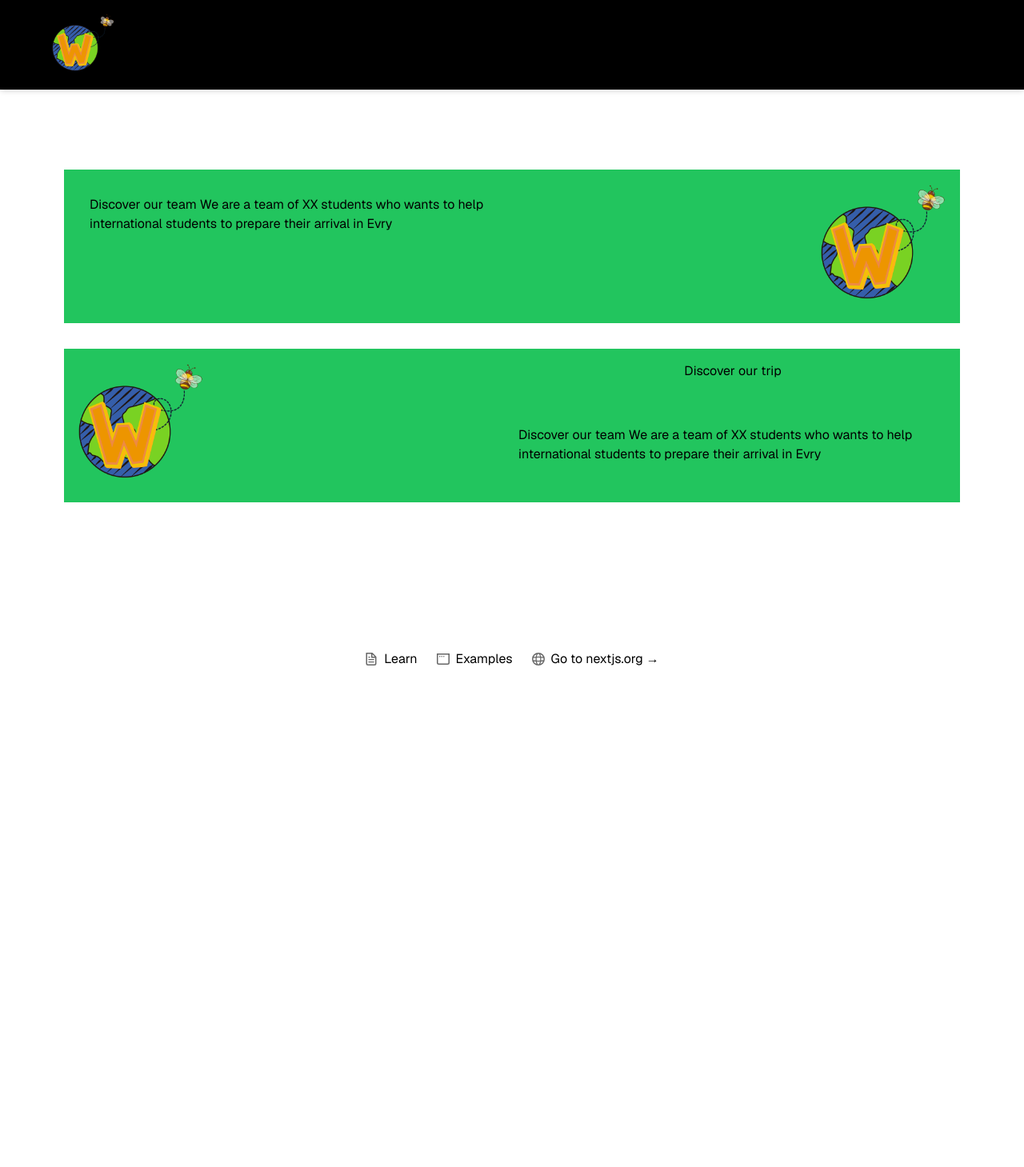
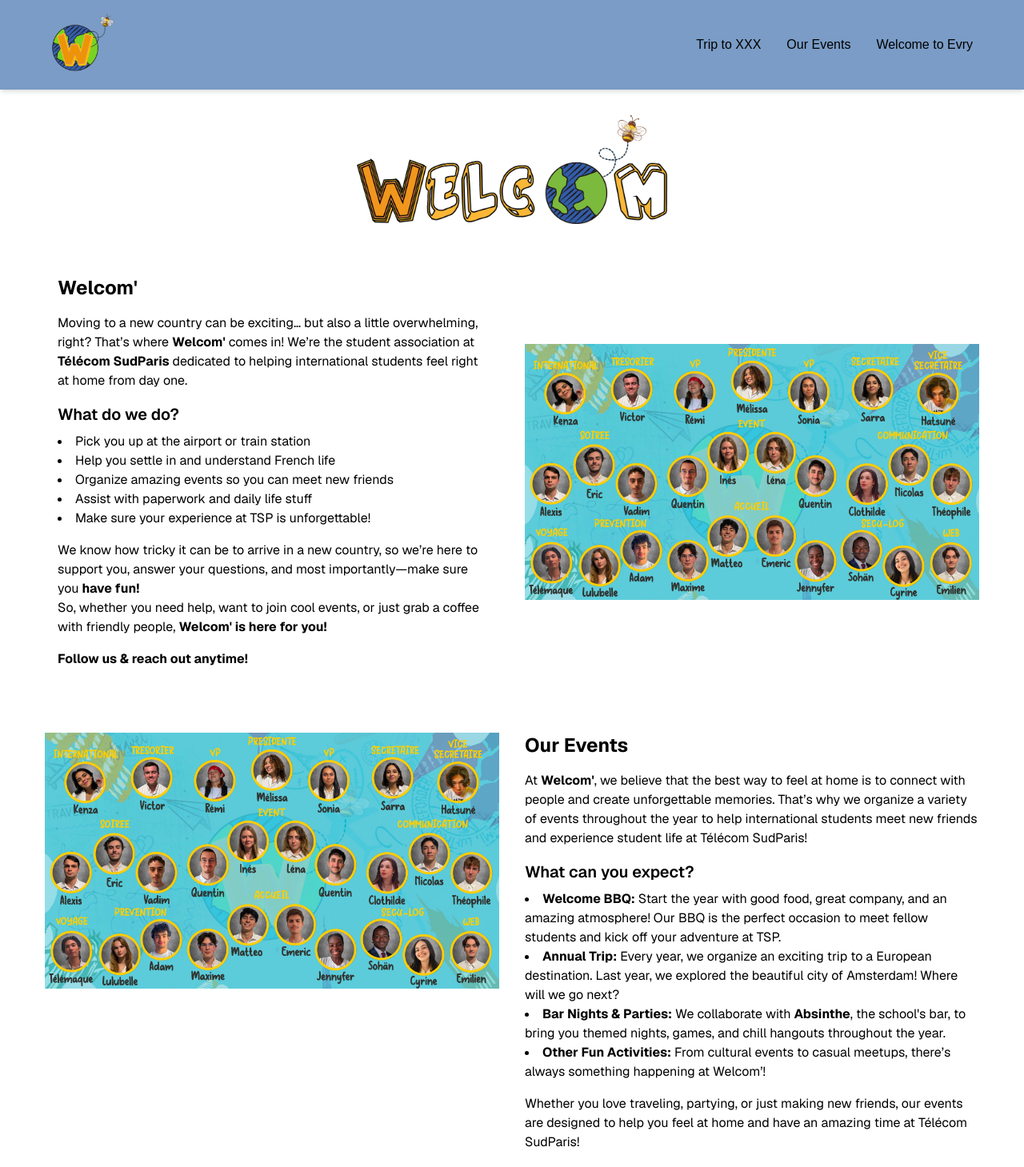
Before and after one commit to tjemilz/site-welcom, a Next.js app: page / in a window 1280 px wide. Shown: the top 1459 px of the page at 80% size. Before the commit the page ends 912 px from the top, so only its background shows below. Built offline with nearby package versions, Linux system fonts and the light colour scheme.

Commit message:
Mise en place du squelette du site avec 3 pages

```diff
--- /dev/null
+++ b/app/components/Footer.jsx
@@ -0,0 +1,11 @@
+import React from 'react';
+
+const Footer = () => {
+  return (
+    <footer className="flex items-center justify-center p-4 bg-gray-800 text-white">
+      <p>&copy; Association Welcom' 2025. Site créé par Emilien. Tous droits réservés.</p>
+    </footer>
+  );
+};
+
+export default Footer;
--- a/app/components/navigation/Navbar.jsx
+++ b/app/components/navigation/Navbar.jsx
@@ -9,7 +9,7 @@
   const [isOpen, setIsOpen] = useState(false);
 
 return (
-    <nav className="flex items-center justify-between p-4 px-16 bg-black shadow-md">
+    <nav className="flex items-center justify-between p-4 px-16 shadow-md" style={{ backgroundColor: '#7a9cc6' }}>
         <div className="flex items-center">
             <a href="/">
             <Image
@@ -19,10 +19,10 @@
             />
             </a>
         </div>
-      <div className="hidden md:flex space-x-4">
-        <NavLink href="/">Our Team</NavLink>
+        <div className="hidden md:flex space-x-8">
+            <NavLink href="/payment">Trip to XXX</NavLink>
             <NavLink href="/events">Our Events</NavLink>
-        <NavLink href="/">Welcome to Evry</NavLink>
+            <NavLink href="/welcoming">Welcome to Evry</NavLink>
         </div>
         <div className="md:hidden">
             <button onClick={() => setIsOpen(!isOpen)} className="text-gray-800">
@@ -31,14 +31,14 @@
         </div>
         {/* Mobile Menu */}
         {isOpen && (
-        <div className="md:hidden flex flex-col mt-4 space-y-2 bg-gray-100 p-4">
-          <NavLink href="/our-team" onClick={() => setIsOpen(false)}>
-            Our Team
+            <div className="md:hidden flex flex-col mt-4 space-y-2 bg-gray-100 p-4 absolute top-16 left-0 right-0 z-50">
+                <NavLink href="/payment" onClick={() => setIsOpen(false)}>
+                    Trip to XXX
                 </NavLink>
-          <NavLink href="/our-events" onClick={() => setIsOpen(false)}>
+                <NavLink href="/events" onClick={() => setIsOpen(false)}>
                     Our Events
                 </NavLink>
-          <NavLink href="/welcome-to-evry" onClick={() => setIsOpen(false)}>
+                <NavLink href="/welcoming" onClick={() => setIsOpen(false)}>
                     Welcome to Evry
                 </NavLink>
             </div>
@@ -51,7 +51,7 @@
 const NavLink = ({ href, children, onClick }) => (
     <Link
         href={href}
-    className="text-white-700 hover:text-blue-600 transition font-medium"
+        className="text-black hover:text-[#fffd98] transition font-medium"
         onClick={onClick}
     >
         {children}
--- a/app/events/page.js
+++ b/app/events/page.js
@@ -2,24 +2,44 @@
 
 const EventsPage = () => {
     return (
-        <div>
-            <h1>Nos Événements</h1>
+        <section className="max-w-3xl mx-auto p-6 bg-white rounded-lg shadow-lg m-6">
+  <h1 className="text-3xl font-bold text-center mb-6 text-black">Welcom' Events</h1>
 
-            <section>
-                <h2>Animation Saint Valentin</h2>
-                <p>Description de l'événement Animation Saint Valentin.</p>
-            </section>
+  <p className="mb-4 text-lg text-gray-700">
+    At <strong>Welcom'</strong>, we believe that meeting new people and enjoying unforgettable moments
+    is the best way to settle in! That’s why we organize amazing events throughout the year
+    to help international students connect, have fun, and experience student life at TSP.
+  </p>
 
-            <section>
-                <h2>Voyage à Amsterdam</h2>
-                <p>Description de l'événement Voyage à Amsterdam.</p>
-            </section>
+  <h3 className="text-2xl font-semibold mb-3 text-green-600">Our Main Events</h3>
 
-            <section>
-                <h2>BBQ de SEI</h2>
-                <p>Description de l'événement BBQ de SEI.</p>
-            </section>
-        </div>
+  <ul className="list-disc list-inside space-y-2 text-gray-800">
+    <li><strong>🔥 Welcome BBQ:</strong> A huge barbecue at the start of the year to meet new people in a chill atmosphere.</li>
+    <li><strong>✈️ International Trip:</strong> Every year, we take you on an epic journey! Last year? <strong>Amsterdam!</strong> Where to next?</li>
+    <li><strong>🎉 Absinthe Nights:</strong> We team up with Absinthe (the school's bar) for themed parties and fun social nights.</li>
+    <li><strong>🍽️ International Dinners:</strong> Discover dishes from all over the world and share a taste of your home country!</li>
+    <li><strong>🎭 Cultural & Game Nights:</strong> Movie nights, quiz games, karaoke… endless ways to have fun!</li>
+  </ul>
+
+  <h3 className="text-2xl font-semibold mb-3 text-green-600">Why Join Our Events?</h3>
+
+  <ul className="list-disc list-inside space-y-2 text-gray-800">
+    <li>Meet students from <strong>all over the world</strong>.</li>
+    <li>Discover new cultures and <strong>share yours</strong>.</li>
+    <li>Enjoy amazing experiences <strong>for free or at a low cost</strong>.</li>
+    <li>Make your year at <strong>TSP unforgettable</strong>!</li>
+  </ul>
+
+  <p className="mt-6 text-lg text-gray-700">
+    Whether you're here for a semester or for years, our events are the perfect way
+    to make friends, have fun, and feel at home at Télécom SudParis.
+  </p>
+
+  <p className="mt-6 text-center text-xl font-semibold text-green-600">
+    Join us & be part of the adventure!
+  </p>
+</section>
+
     );
 };
 
--- a/app/globals.css
+++ b/app/globals.css
@@ -9,7 +9,7 @@
 
 @media (prefers-color-scheme: dark) {
   :root {
-    --background: #a06666;
+    --background: #9fbbcc;
     --foreground: #ededed;
   }
 }
--- a/app/layout.js
+++ b/app/layout.js
@@ -1,6 +1,7 @@
 import { Geist, Geist_Mono } from "next/font/google";
 import "./globals.css";
-import Navbar from "./components/navigation/Navbar.jsx";
+import Navbar from "./components/navigation/Navbar";
+import Footer from "./components/Footer"; // Import du composant Footer
 
 const geistSans = Geist({
   variable: "--font-geist-sans",
@@ -21,10 +22,11 @@
   return (
     <html lang="fr">
       <body
-        className={`${geistSans.variable} ${geistMono.variable} antialiased`}
+        className={`${geistSans.variable} ${geistMono.variable} antialiased min-h-screen flex flex-col`}
       >
         <Navbar />
-        {children}
+        <main className="flex-grow">{children}</main>
+        <Footer className="mt-auto" /> {/* Ajout du composant Footer */}
       </body>
     </html>
   );
--- a/app/page.js
+++ b/app/page.js
@@ -2,90 +2,106 @@
 
 export default function Home() {
   return (
-    <div className="grid grid-rows-[20px_1fr_20px] min-h-screen p-8 pb-20 sm:p-20 font-[family-name:var(--font-geist-sans)]">
+    <div className=" grid grid-rows-[200px_1fr] min-h-screen sm:pt-0 sm:p-10 font-[family-name:var(--font-geist-sans)]">
+      <div className="flex justify-center p-8 row-start-1">
+        <Image
+          src="/welcom.png"
+          alt="Welcom Logo"
+          width={800}
+          height={800}
+          className="object-contain max-w-[300px] sm:max-w-[500px] md:max-w-[700px]"
+        />
+      </div>
+
       <main className="flex flex-col gap-8 row-start-2 items-center sm:items-start">
-        <div className="grid grid-cols-2 gap-4 w-full bg-green-500 p-4"> {/* Ajout de p-4 pour l'espacement */}
+        <div className="grid grid-cols-2 gap-8 w-full p-4">
           <div className="p-4">
-            <p>
-              Discover our team
-              We are a team of XX students who wants to help international students to prepare their arrival in Evry
-            </p>
+            <section>
+              <h1 className="text-2xl font-bold mb-4">Welcom'</h1>
+              <p className="mb-4">
+                Moving to a new country can be exciting… but also a little overwhelming, right?
+                That’s where <strong>Welcom'</strong> comes in! We’re the student association at <strong>Télécom SudParis</strong> dedicated to helping international students feel
+                right at home from day one.
+              </p>
+
+              <h3 className="text-xl font-semibold mb-2">What do we do?</h3>
+              <ul className="list-disc list-inside mb-4">
+                <li>Pick you up at the airport or train station</li>
+                <li>Help you settle in and understand French life</li>
+                <li>Organize amazing events so you can meet new friends</li>
+                <li>Assist with paperwork and daily life stuff</li>
+                <li>Make sure your experience at TSP is unforgettable!</li>
+              </ul>
+
+              <p>
+                We know how tricky it can be to arrive in a new country, so we’re here to support you,
+                answer your questions, and most importantly—make sure you <strong>have fun!</strong>
+              </p>
+
+              <p className="mb-4">
+                So, whether you need help, want to join cool events, or just grab a coffee with
+                friendly people, <strong>Welcom' is here for you!</strong>
+              </p>
+
+              <p ><strong>Follow us & reach out anytime!</strong></p>
+            </section>
           </div>
           <div className="flex justify-end">
             <Image
-              src="/Logo_Welcom.png"
+              src="/orga_welcom.jpeg"
               alt="Welcom Logo"
-              width={160}
-              height={160}
-              className=""
+              width={1000}
+              height={1000}
+              className="object-contain"
             />
           </div>
         </div>
-        <div className="grid grid-cols-2 gap-4 sm:flex-row w-full bg-green-500 p-4"> {/* Ajout de p-4 pour l'espacement */}
+        <div className="grid grid-cols-2 gap-8 sm:flex-row w-full p-4">
           <Image
-            src="/Logo_Welcom.png"
+            src="/orga_welcom.jpeg"
             alt="Welcom Logo"
-            width={160}
-            height={160}
+            width={1000}
+              height={1000}
+            className="object-contain"
           />
           <div className="grid grid-rows-2">
-            <h2 className="text-center">
-              Discover our trip
-            </h2>
-            <p>
-              Discover our team
-              We are a team of XX students who wants to help international students to prepare their arrival in Evry
-            </p>
+          <section>
+            <h1 className="text-2xl font-bold mb-4">Our Events</h1>
+              <p className="mb-4">
+                At <strong>Welcom'</strong>, we believe that the best way to feel at home is to connect with people and create unforgettable memories.
+                That’s why we organize a variety of events throughout the year to help international students meet new friends and experience student life at Télécom SudParis!
+              </p>
+
+              <h3 className="text-xl font-semibold mb-2">What can you expect?</h3>
+              <ul className="list-disc list-inside mb-4">
+                <li>
+                  <strong>Welcome BBQ:</strong> Start the year with good food, great company, and an amazing atmosphere!
+                  Our BBQ is the perfect occasion to meet fellow students and kick off your adventure at TSP.
+                </li>
+                <li>
+                  <strong>Annual Trip:</strong> Every year, we organize an exciting trip to a European destination.
+                  Last year, we explored the beautiful city of Amsterdam! Where will we go next?
+                </li>
+                <li>
+                  <strong>Bar Nights & Parties:</strong> We collaborate with <strong>Absinthe</strong>, the school's bar,
+                  to bring you themed nights, games, and chill hangouts throughout the year.
+                </li>
+                <li>
+                  <strong>Other Fun Activities:</strong> From cultural events to casual meetups,
+                  there’s always something happening at Welcom’!
+                </li>
+              </ul>
+
+              <p className="mb-4">
+                Whether you love traveling, partying, or just making new friends, our events are designed to help you feel at home and have an amazing time at Télécom SudParis!
+              </p>
+
+              <p><strong>Stay tuned and join the fun!</strong></p>
+            </section>
+
           </div>
         </div>
       </main>
-      <footer className="row-start-3 flex gap-6 flex-wrap items-center justify-center">
-        <a
-          className="flex items-center gap-2 hover:underline hover:underline-offset-4"
-          href="https://nextjs.org/learn?utm_source=create-next-app&utm_medium=appdir-template-tw&utm_campaign=create-next-app"
-          target="_blank"
-          rel="noopener noreferrer"
-        >
-          <Image
-            aria-hidden
-            src="/file.svg"
-            alt="File icon"
-            width={16}
-            height={16}
-          />
-          Learn
-        </a>
-        <a
-          className="flex items-center gap-2 hover:underline hover:underline-offset-4"
-          href="https://icons8.com/icon/118466/facebook"
-          target="_blank"
-          rel="noopener noreferrer"
-        >
-          <Image
-            aria-hidden
-            src="/window.svg"
-            alt="Window icon"
-            width={16}
-            height={16}
-          />
-          Examples
-        </a>
-        <a
-          className="flex items-center gap-2 hover:underline hover:underline-offset-4"
-          href="https://nextjs.org?utm_source=create-next-app&utm_medium=appdir-template-tw&utm_campaign=create-next-app"
-          target="_blank"
-          rel="noopener noreferrer"
-        >
-          <Image
-            aria-hidden
-            src="/globe.svg"
-            alt="Globe icon"
-            width={16}
-            height={16}
-          />
-          Go to nextjs.org →
-        </a>
-      </footer>
     </div>
   );
 }
```
Also changed, not shown: app/payment/page.js (added, +19 -0 lines), app/welcoming/page.js (added, +64 -0 lines), public/orga_welcom.jpeg (added), public/welcom.png (added), ressource.txt (added). Lines whose indentation alone changed are shown as unchanged.
